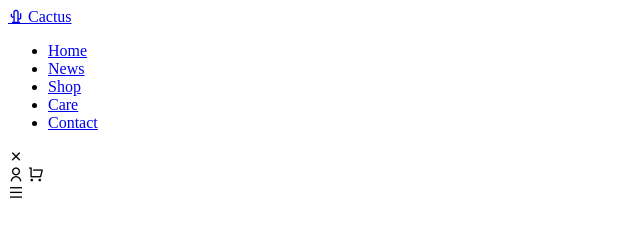
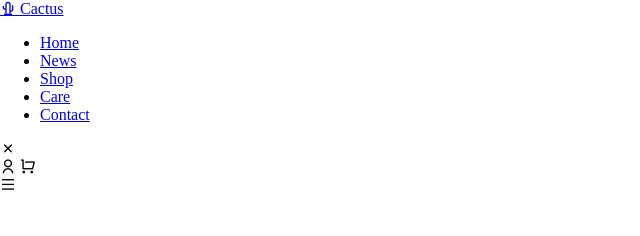
Before and after one commit to yah422/Cactus-Website, a plain HTML site: page index.html in a window 1280 px wide. Shown: the whole page, without its empty margins (0-640 px from the left). Drawn offline with nearby package versions, Linux system fonts and the light colour scheme.

Commit message:
add css to the header section

```diff
--- a/style.css
+++ b/style.css
@@ -1 +1,11 @@
-@import url('https://fonts.googleapis.com/css2?family=Montserrat:ital,wght@0,100..900;1,100..900&display=swap')
+/* @import url('https://fonts.googleapis.com/css2?family=Montserrat:ital,wght@0,100..900;1,100..900&display=swap') */
+
+/* ------------------- HEADER ------------------- */
+.header {
+    position: fixed;
+    width: 100%;
+    top: 0;
+    left: 0;
+    background-color: transparent;
+    z-index: var(--z--fixed);
+}
```
